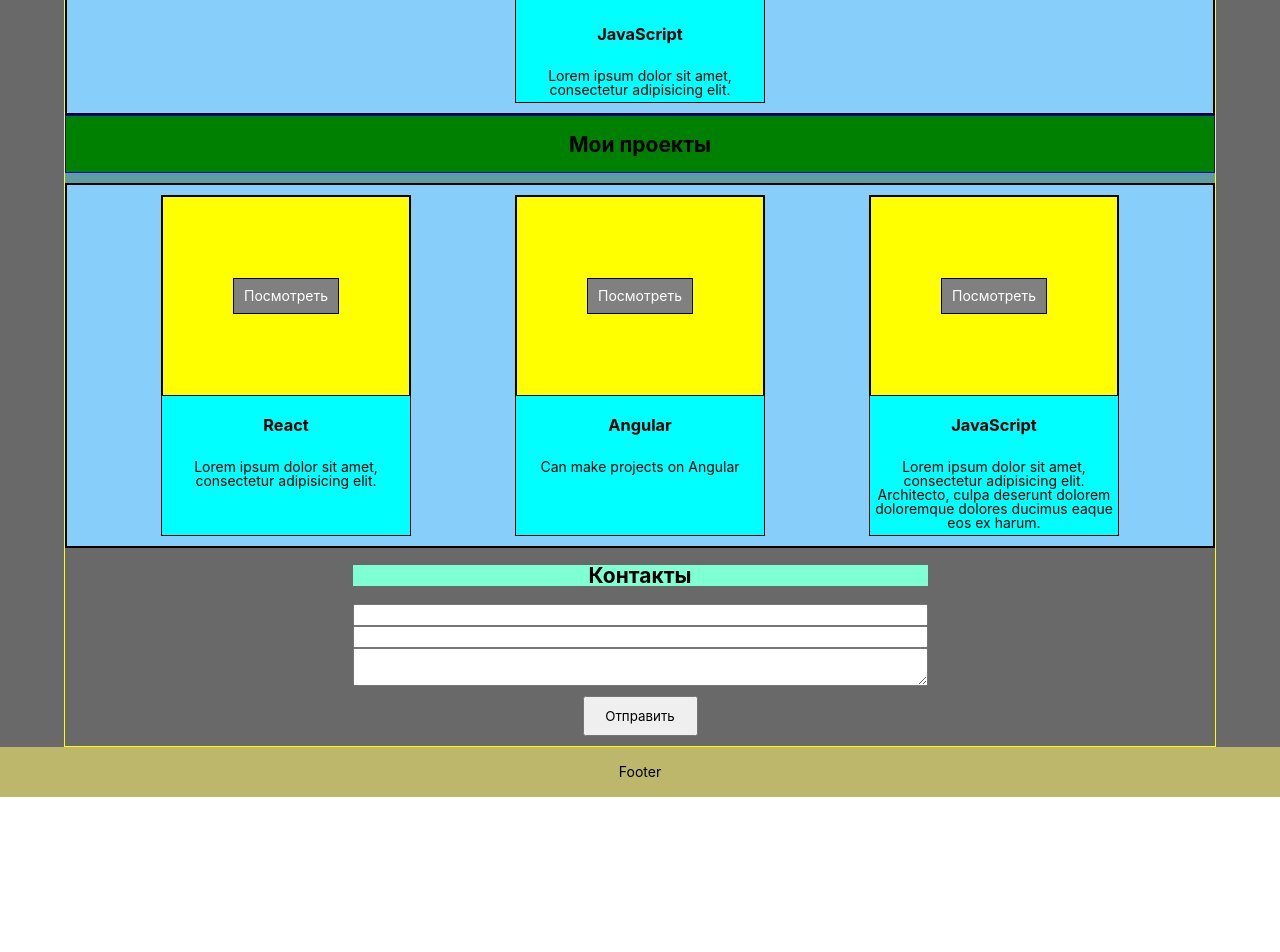
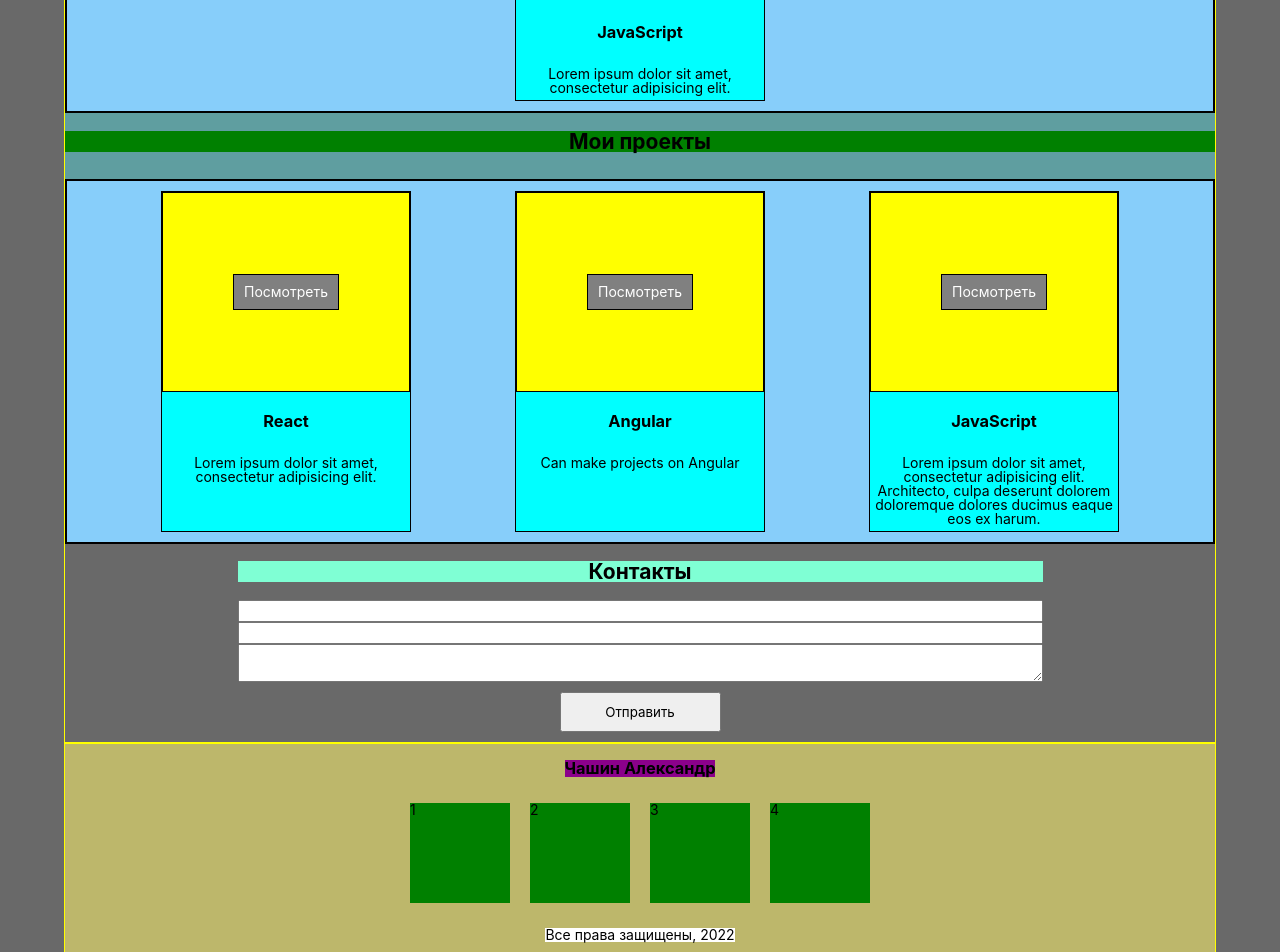
Before and after one commit to Crash2022/MyPortfolioApp, a React (Create React App) app: page / in a window 1280 px wide. Shown: the part 1300-2252 px from the top of the page. Before the commit the page ends 2097 px from the top, so only its background shows below. Built offline with nearby package versions, Linux system fonts and the light colour scheme.

Commit message:
all blocks done

```diff
--- a/src/components/Footer/Footer.module.css
+++ b/src/components/Footer/Footer.module.css
@@ -1,7 +1,30 @@
 .footer {
-    height: 50px;
+    min-height: 10vh;
     background-color: darkkhaki;
     display: flex;
+    flex-direction: column;
     align-items: center;
     justify-content: center;
 }
+
+.footer_title {
+    text-align: center;
+    background-color: darkmagenta;
+}
+.footer span {
+    background-color: white;
+    margin-bottom: 20px;
+}
+
+.footer_items {
+    display: flex;
+    flex-wrap: wrap;
+    justify-content: center;
+    margin-bottom: 15px;
+}
+.footer_item {
+    width: 100px;
+    height: 100px;
+    background-color: green;
+    margin: 10px;
+}
--- a/src/components/Footer/Footer.tsx
+++ b/src/components/Footer/Footer.tsx
@@ -1,10 +1,22 @@
 import React from 'react'
 import style from './Footer.module.css'
+import styleMain from '../Main/Main.module.css'
 
 export const Footer = () => {
     return (
-        <div className={style.footer}>
-            Footer
+        <div className={styleMain.mainBlock}>
+            <div className={styleMain.container}>
+                <div className={style.footer}>
+                    <h3 className={style.footer_title}>Чашин Александр</h3>
+                    <div className={style.footer_items}>
+                        <div className={style.footer_item}>1</div>
+                        <div className={style.footer_item}>2</div>
+                        <div className={style.footer_item}>3</div>
+                        <div className={style.footer_item}>4</div>
+                    </div>
+                    <span>Все права защищены, 2022</span>
+                </div>
+            </div>
         </div>
     );
 }
--- a/src/components/Header/NavMenu.tsx
+++ b/src/components/Header/NavMenu.tsx
@@ -4,10 +4,10 @@ import style from './NavMenu.module.css'
 export const NavMenu = () => {
     return (
         <div className={style.navMenu}>
-            <a href="">ГЛАВНАЯ</a>
-            <a href="">ОПЫТ</a>
-            <a href="">ПРОЕКТЫ</a>
-            <a href="">КОНТАКТЫ</a>
+            <a href="#">ГЛАВНАЯ</a>
+            <a href="#skills">ОПЫТ</a>
+            <a href="#projects">ПРОЕКТЫ</a>
+            <a href="#contacts">КОНТАКТЫ</a>
         </div>
     );
 }
--- a/src/components/Main/Main.module.css
+++ b/src/components/Main/Main.module.css
@@ -1,9 +1,9 @@
+.mainBlock {
+    background-color: dimgray;
+}
+
 .container {
     border: 1px solid yellow;
     width: 90%;
     margin: 0 auto;
 }
-
-.mainBlock {
-    background-color: dimgray;
-}
--- a/src/components/Main/MainBlock2.module.css
+++ b/src/components/Main/MainBlock2.module.css
@@ -16,7 +16,6 @@
 .mainBlock2_title {
     text-align: center;
     background-color: darkkhaki;
-    border: 1px solid blue;
 }
 
 .mainBlock2_skillItem {
--- a/src/components/Main/MainBlock2_Skills.tsx
+++ b/src/components/Main/MainBlock2_Skills.tsx
@@ -26,12 +26,14 @@ export const MainBlock2_Skills = () => {
             text: 'Lorem ipsum dolor sit amet, consectetur adipisicing elit. Architecto, ' +
                 'culpa deserunt dolorem doloremque dolores ducimus eaque eos ex harum.'
         },
-        {id: v1(), icon: 'ICON', title: 'JavaScript',
+        {
+            id: v1(), icon: 'ICON', title: 'JavaScript',
             text: 'Lorem ipsum dolor sit amet, consectetur adipisicing elit. Architecto, culpa deserunt ' +
                 'dolorem doloremque dolores ducimus eaque eos ex harum minus neque non optio porro possimus ' +
                 'qui recusandae repellat voluptate voluptatem?'
         },
-        {id: v1(), icon: 'ICON', title: 'JavaScript',
+        {
+            id: v1(), icon: 'ICON', title: 'JavaScript',
             text: 'Lorem ipsum dolor sit amet, consectetur adipisicing elit.'
         }/*,
         {id: v1(), icon: 'ICON', title: 'JavaScript',
@@ -41,10 +43,8 @@ export const MainBlock2_Skills = () => {
     ]);
 
     return (
-        <div className={style.mainBlock2}>
-            <div className={style.mainBlock2_title}>
-                <h2>Мои преимущества</h2>
-            </div>
+        <div className={style.mainBlock2} id='skills'>
+            <h2 className={style.mainBlock2_title}>Мои преимущества</h2>
             <div className={style.mainBlock2_skills}>
                 <SkillsList skills={skills}/>
             </div>
--- a/src/components/Main/MainBlock3.module.css
+++ b/src/components/Main/MainBlock3.module.css
@@ -16,7 +16,6 @@
 .mainBlock3_title {
     text-align: center;
     background-color: green;
-    border: 1px solid blue;
 }
 
 .mainBlock3_projectItem {
--- a/src/components/Main/MainBlock3_Projects.tsx
+++ b/src/components/Main/MainBlock3_Projects.tsx
@@ -41,10 +41,8 @@ export const MainBlock3_Projects = () => {
     ]);
 
     return (
-        <div className={style.mainBlock3}>
-            <div className={style.mainBlock3_title}>
-                <h2>Мои проекты</h2>
-            </div>
+        <div className={style.mainBlock3} id='projects'>
+            <h2 className={style.mainBlock3_title}>Мои проекты</h2>
             <div className={style.mainBlock3_projects}>
                 <ProjectsList projects={projects}/>
             </div>
--- a/src/components/Main/MainBlock4.module.css
+++ b/src/components/Main/MainBlock4.module.css
@@ -1,7 +1,7 @@
 .mainBlock4 {
     display: flex;
     flex-direction: column;
-    width: 50%;
+    width: 70%;
     margin: 0 auto;
 }
 
@@ -15,7 +15,7 @@
 }
 
 .mainBlock4 button{
-    width: 20%;
+    min-width: 20%;
     margin: 0 auto 10px;
     padding: 10px;
 }
--- a/src/components/Main/MainBlock4_Contacts.tsx
+++ b/src/components/Main/MainBlock4_Contacts.tsx
@@ -4,7 +4,7 @@ import style from '../Main/MainBlock4.module.css'
 export const MainBlock4_Contacts = () => {
 
     return (
-            <form className={style.mainBlock4}>
+             <form className={style.mainBlock4} id='contacts'>
                 <h2>Контакты</h2>
                 <input type="text"/>
                 <input type="text"/>
```
